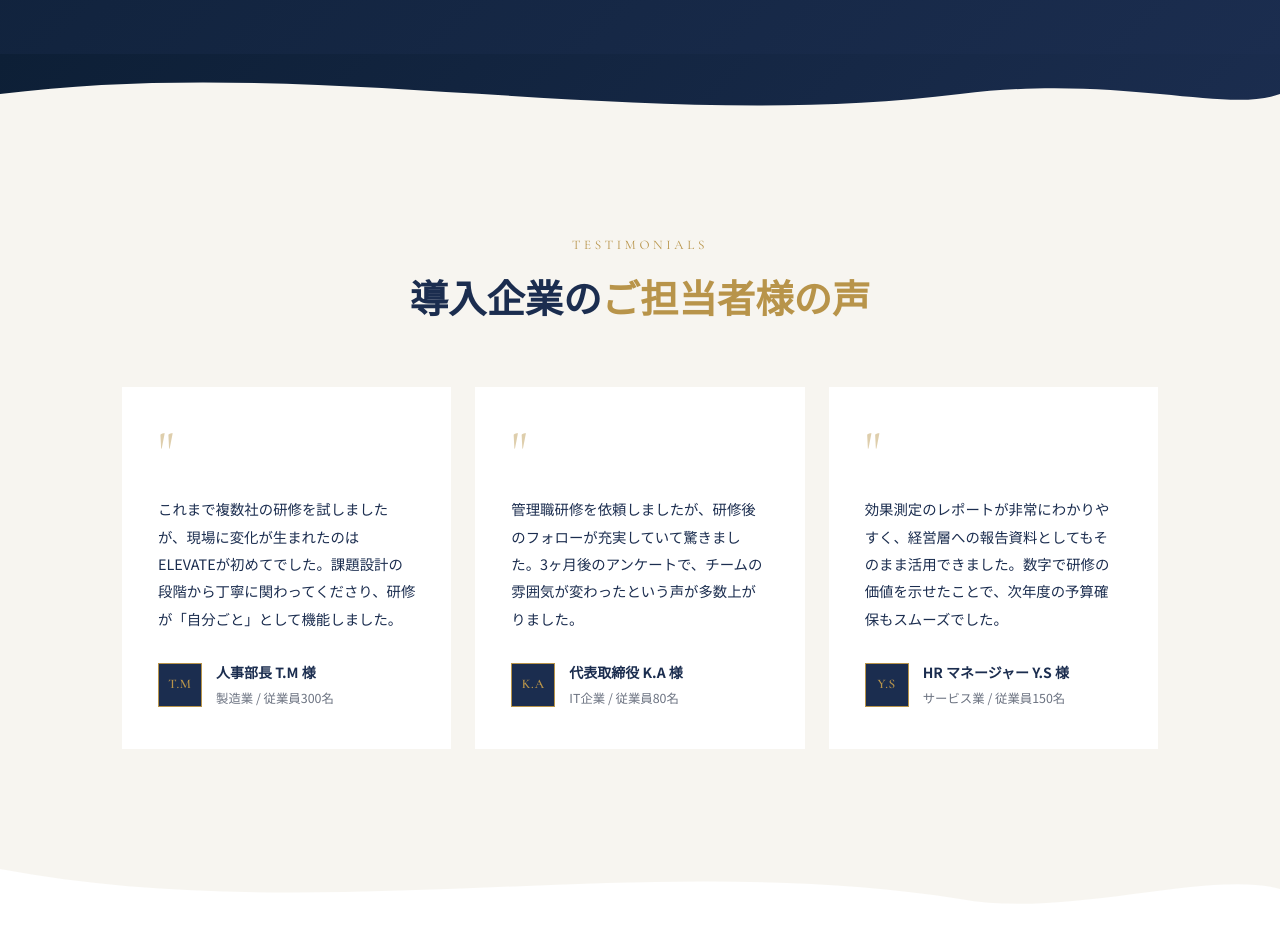
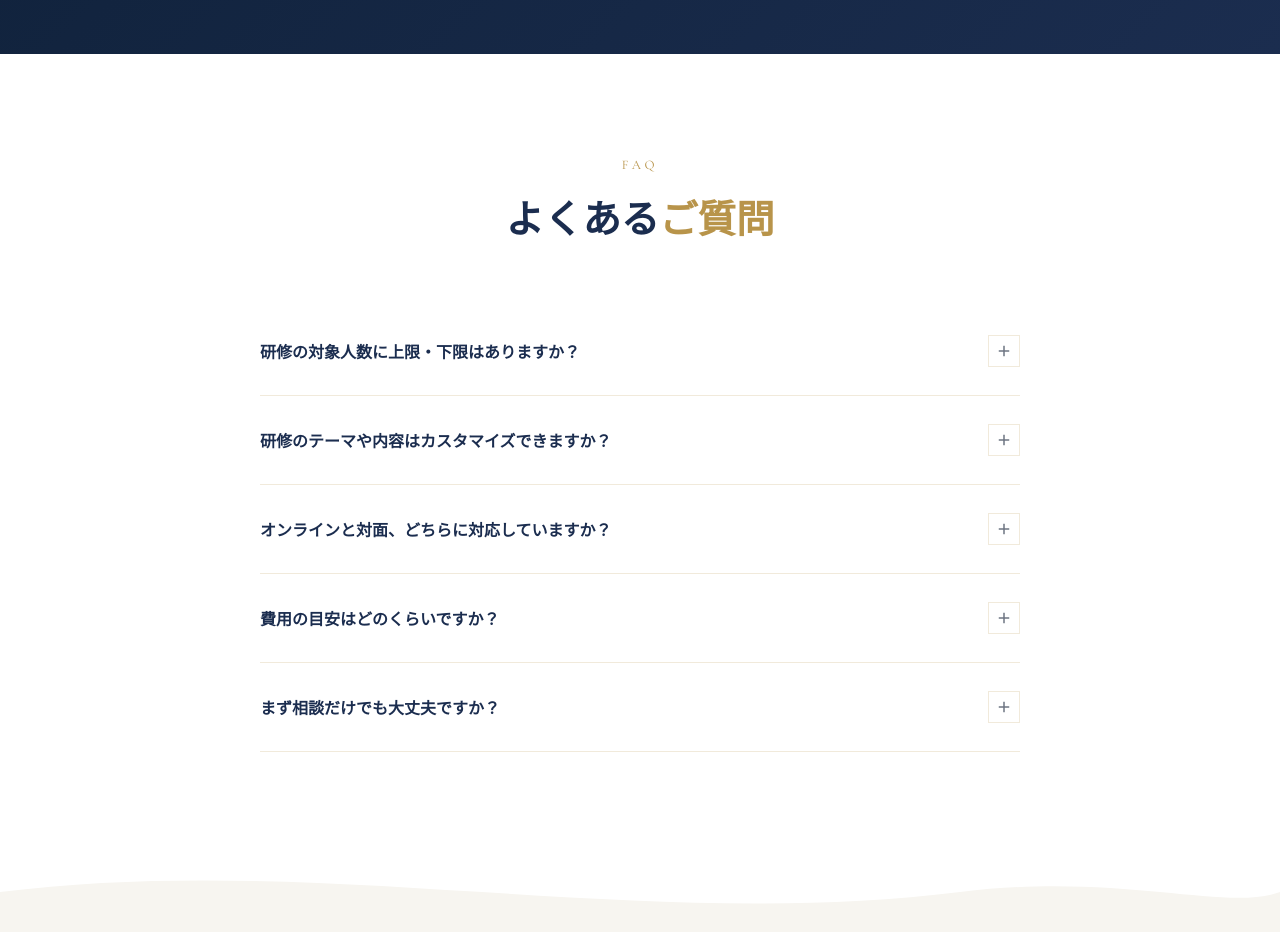
Before and after one commit to KatoAyu/ayumi-srai, a plain HTML site: page index.html in a window 1280 px wide. Shown: the part 4080-5012 px from the top of the page. Drawn offline with nearby package versions, Linux system fonts and the light colour scheme.

Commit message:
お客様の声削除、住所・所属更新、設立欄削除

```diff
--- a/index.html
+++ b/index.html
@@ -891,65 +891,6 @@
     </div>
   </section>
 
-  <!-- Wave: Results to Testimonials -->
-  <div class="wave" style="background: linear-gradient(135deg, #0D1F36 0%, #1B2D4F 100%);">
-    <svg viewBox="0 0 1440 80" xmlns="http://www.w3.org/2000/svg" preserveAspectRatio="none">
-      <path d="M0,40 C360,0 720,80 1080,40 C1260,20 1380,60 1440,40 L1440,80 L0,80 Z" fill="#F7F5F0"/>
-    </svg>
-  </div>
-
-  <!-- Testimonials -->
-  <section class="testimonials" id="testimonials">
-    <div class="section-inner">
-      <div class="section-header center fi">
-        <p class="section-eyebrow">Testimonials</p>
-        <h2 class="section-title">導入企業の<span class="accent">ご担当者様の声</span></h2>
-      </div>
-      <div class="testimonials-grid">
-        <div class="testimonial-card fi delay-1">
-          <div class="testimonial-quote-icon">"</div>
-          <p class="testimonial-text">これまで複数社の研修を試しましたが、現場に変化が生まれたのはELEVATEが初めてでした。課題設計の段階から丁寧に関わってくださり、研修が「自分ごと」として機能しました。</p>
-          <div class="testimonial-author">
-            <div class="testimonial-avatar">T.M</div>
-            <div class="testimonial-author-info">
-              <div class="name">人事部長 T.M 様</div>
-              <div class="role">製造業 / 従業員300名</div>
-            </div>
-          </div>
-        </div>
-        <div class="testimonial-card fi delay-2">
-          <div class="testimonial-quote-icon">"</div>
-          <p class="testimonial-text">管理職研修を依頼しましたが、研修後のフォローが充実していて驚きました。3ヶ月後のアンケートで、チームの雰囲気が変わったという声が多数上がりました。</p>
-          <div class="testimonial-author">
-            <div class="testimonial-avatar">K.A</div>
-            <div class="testimonial-author-info">
-              <div class="name">代表取締役 K.A 様</div>
-              <div class="role">IT企業 / 従業員80名</div>
-            </div>
-          </div>
-        </div>
-        <div class="testimonial-card fi delay-3">
-          <div class="testimonial-quote-icon">"</div>
-          <p class="testimonial-text">効果測定のレポートが非常にわかりやすく、経営層への報告資料としてもそのまま活用できました。数字で研修の価値を示せたことで、次年度の予算確保もスムーズでした。</p>
-          <div class="testimonial-author">
-            <div class="testimonial-avatar">Y.S</div>
-            <div class="testimonial-author-info">
-              <div class="name">HR マネージャー Y.S 様</div>
-              <div class="role">サービス業 / 従業員150名</div>
-            </div>
-          </div>
-        </div>
-      </div>
-    </div>
-  </section>
-
-  <!-- Wave: Testimonials to FAQ -->
-  <div class="wave" style="background: var(--bg);">
-    <svg viewBox="0 0 1440 80" xmlns="http://www.w3.org/2000/svg" preserveAspectRatio="none">
-      <path d="M0,20 C360,80 720,0 1080,50 C1200,70 1360,20 1440,40 L1440,80 L0,80 Z" fill="#FFFFFF"/>
-    </svg>
-  </div>
-
   <!-- FAQ -->
   <section class="faq" id="faq">
     <div class="section-inner">
@@ -1047,12 +988,8 @@
               <td>加藤 あゆみ</td>
             </tr>
             <tr>
-              <th>設立</th>
-              <td>●●年●月</td>
-            </tr>
-            <tr>
               <th>所在地</th>
-              <td>〒●●●-●●●●<br>●●県●●市●●●●</td>
+              <td>〒106-0032<br>東京都港区六本木2-1-19　S-Building　3階</td>
             </tr>
             <tr>
               <th>TEL</th>
@@ -1073,8 +1010,8 @@
               </td>
             </tr>
             <tr>
-              <th>加盟団体</th>
-              <td>●●社会保険労務士会</td>
+              <th>所属</th>
+              <td>東京都社会保険労務士会港支部</td>
             </tr>
           </table>
         </div>
```
